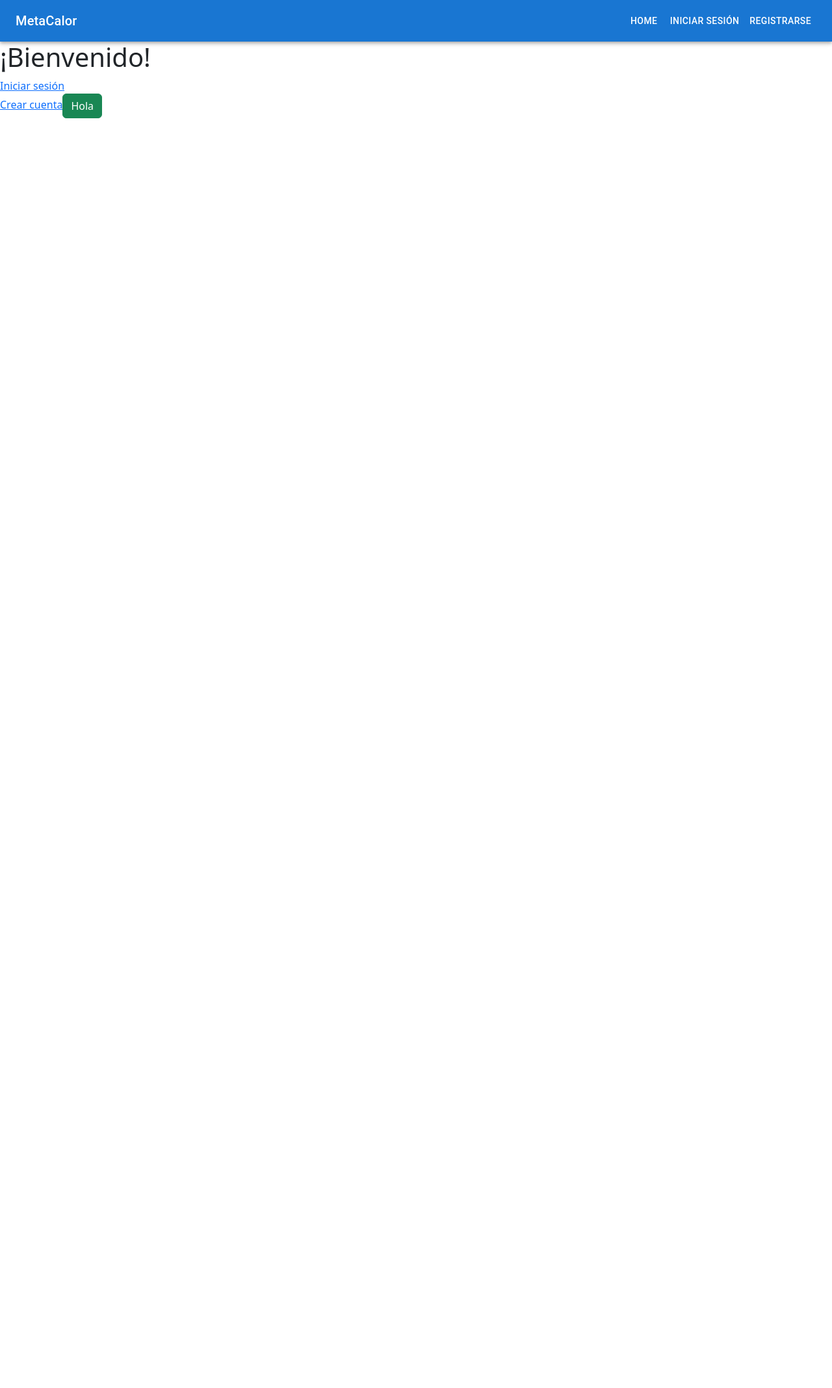
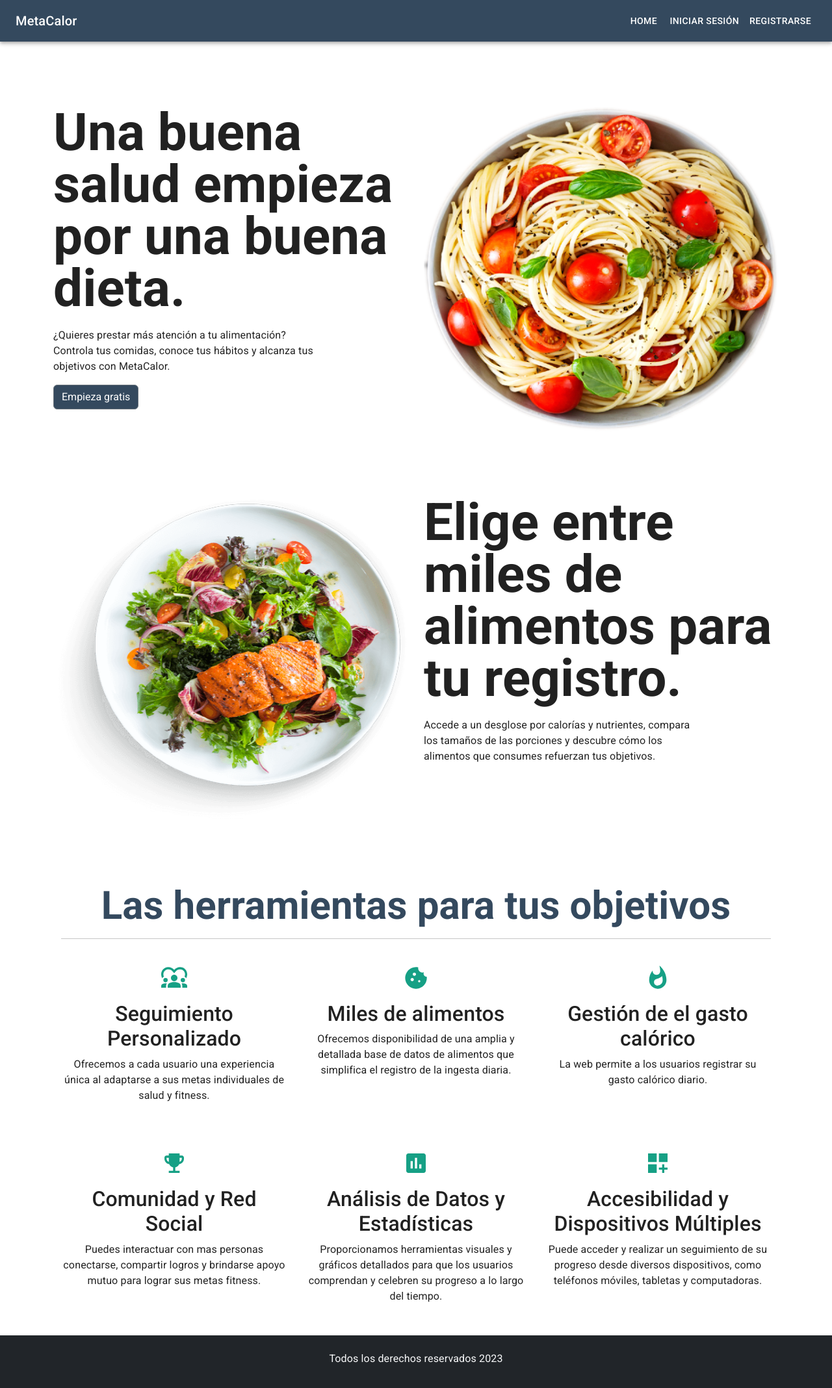
Before and after one commit to RaudelCasas1603/MetaCalor, a React (Create React App) app: page / in a window 1280 px wide. Shown: the top 2136 px of the page at 65% size. Before the commit the page ends 800 px from the top, so only its background shows below. Built offline with nearby package versions, Linux system fonts and the light colour scheme.

Commit message:
Homepage terminado

```diff
--- a/src/App.jsx
+++ b/src/App.jsx
@@ -1,11 +1,11 @@
 import React from 'react';
 import { BrowserRouter as Router, Routes, Route } from 'react-router-dom'; // Importa Routes en lugar de Switch
-import { Container } from "@mui/material";
 
 import Welcome from './Welcome';
 import Login from './Login';
 import SignUp from './SignUp';
 import Navbar from './components/Navbar';
+import Footer from './components/footer';
 
 const navArrayLinks = [
   { title: "Home", path: "/" },
@@ -18,28 +18,17 @@ function App() {
     <Router>
     <>
       <Navbar navArrayLinks={navArrayLinks} />
+
       <div>
         <Routes>
           <Route path="/" element={<Welcome />} />
           <Route path="/login" element={<Login />} />
           <Route path="/signup" element={<SignUp />} />
         </Routes>
+        <Footer/>
       </div>
     </>
   </Router>
-    // <>
-    // <Navbar navArrayLinks={navArrayLinks}/>
-    // <Router>
-    //   <div>
-
-    //     <Routes> {/* Utiliza el componente Routes */}
-    //       <Route path="/" element={<Welcome />} />
-    //       <Route path="/login" element={<Login />} />
-    //       <Route path="/signup" element={<SignUp />} />
-    //     </Routes>
-    //   </div>
-    // </Router>
-    // </>
   );
 }
 
--- a/src/Welcome.js
+++ b/src/Welcome.js
@@ -1,14 +1,83 @@
-
 import React from 'react'
+import imagen1 from './components/images/Plato1.png';
+import imagen2 from './components/images/Plato2.png';
+import Diversity1 from '@mui/icons-material/Diversity1';
+import Logro from '@mui/icons-material/EmojiEvents';
+import Grafica from '@mui/icons-material/Poll';
+import Calorias from '@mui/icons-material/Whatshot';
+import Galleta from '@mui/icons-material/Cookie';
+import Dispositivos from '@mui/icons-material/DashboardCustomize';
 
 export default function Welcome() {
   return (
-    <div>
-        <h1>¡Bienvenido!</h1>
-        <a href="/login">Iniciar sesión</a>
-        <br />
-        <a href="/signup">Crear cuenta</a>
-        <button class="btn btn-success">Hola</button>
+    <div className="container" style={{ marginTop: '100px'}}>
+      <div className="row">
+        <div className="col-md-6 mr-auto">
+          <h2 style={{ fontSize: '80px', lineHeight: '80px', marginBottom: '20px', fontWeight: '900' }}>
+            Una buena salud empieza por una buena dieta.</h2>
+          <div className="col-md-9">
+            <p>¿Quieres prestar más atención a tu alimentación? Controla tus comidas, conoce tus hábitos y alcanza tus objetivos con MetaCalor.</p>
+            <button className="btn btn-secondary" style={{ backgroundColor: "#34495E"}} onClick={() => window.location.href = "/Login"}>Empieza gratis</button>
+          </div>
+        </div>
+        <div className="col-md-6 mr-auto">
+        <img src={imagen1} alt="Imagen" width="100%" height="500px" />
+        </div>
+      </div>
+
+      <div className="row" style={{ marginTop: '100px'}}>
+      <div className="col-md-6 mr-auto">
+        <img src={imagen2} alt="Imagen" width="100%" height="500px" />
+        </div>
+        <div className="col-md-6 mr-auto">
+          <h2 style={{ fontSize: '80px', lineHeight: '80px', marginBottom: '20px', fontWeight: '900' }}>
+          Elige entre miles de alimentos para tu registro.</h2>
+          <div className="col-md-9">
+            <p>Accede a un desglose por calorías y nutrientes, compara los tamaños de las porciones y descubre cómo los alimentos que consumes refuerzan tus objetivos.</p>
+          </div>
+        </div>
+      </div>
+
+      <div className="container text-center" style={{ marginTop: '100px'}}>
+        <h2 style={{ fontSize: '60px', lineHeight: '60px', marginBottom: '20px', fontWeight: '900' }}>
+        <span style={{ color: '#34495E' }}>Las herramientas para tus objetivos</span>
+        </h2>
+        <hr />
+        <div className="row">
+          <div className="col-md-4 mt-4 mb-5">
+          <Diversity1  sx={{ color: '#16A085', fontSize: 40 }}/>
+            <h2 className='mt-3'>Seguimiento Personalizado</h2>
+            <div className='text'>Ofrecemos a cada usuario una experiencia única al adaptarse a sus metas individuales de salud y fitness.</div>
+          </div>
+          <div className="col-md-4 mt-4 mb-5">
+          <Galleta  sx={{ color: '#16A085', fontSize: 40 }}/>
+            <h2 className='mt-3'>Miles de alimentos</h2>
+            <div className='text'>Ofrecemos disponibilidad de una amplia y detallada base de datos de alimentos que simplifica el registro de la ingesta diaria.</div>
+          </div>
+          <div className="col-md-4 mt-4 mb-5">
+          <Calorias  sx={{ color: '#16A085', fontSize: 40 }}/>
+            <h2 className='mt-3'>Gestión de el gasto calórico</h2>
+            <div className='text'>La web permite a los usuarios registrar su gasto calórico diario.</div>
+          </div>
+          <div className="col-md-4 mt-4 mb-5">
+          <Logro  sx={{ color: '#16A085', fontSize: 40 }}/>
+            <h2 className='mt-3'>Comunidad y Red Social</h2>
+            <div className='text'>Puedes interactuar con mas personas conectarse, compartir logros y brindarse apoyo mutuo para lograr sus metas fitness.</div>
+          </div>
+          <div className="col-md-4 mt-4 mb-5">
+          <Grafica  sx={{ color: '#16A085', fontSize: 40 }}/>
+            <h2 className='mt-3'>Análisis de Datos y Estadísticas</h2>
+            <div className='text'>Proporcionamos herramientas visuales y gráficos detallados para que los usuarios comprendan y celebren su progreso a lo largo del tiempo.</div>
+          </div>
+          <div className="col-md-4 mt-4 mb-5">
+          <Dispositivos  sx={{ color: '#16A085', fontSize: 40 }}/>
+            <h2 className='mt-3'>Accesibilidad y Dispositivos Múltiples</h2>
+            <div className='text'>Puede acceder y realizar un seguimiento de su progreso desde diversos dispositivos, como teléfonos móviles, tabletas y computadoras.</div>
+          </div>
+        </div>
+      </div>
+
+
     </div>
-  )
+  );
 }
--- a/src/components/Navbar.jsx
+++ b/src/components/Navbar.jsx
@@ -19,7 +19,7 @@ import {
 
     return (
       <>
-        <AppBar position="static">
+        <AppBar position="static" sx={{ backgroundColor: '#34495E'}}>
           <Toolbar>
             <IconButton
               color="inherit"
--- /dev/null
+++ b/src/components/footer.jsx
@@ -0,0 +1,14 @@
+import React from 'react';
+
+function Footer() {
+  return (
+    <footer className="bg-dark text-light py-4">
+      <div className="container">
+        {/* Contenido del footer */}
+        <p className='text-center'>Todos los derechos reservados 2023</p>
+      </div>
+    </footer>
+  );
+}
+
+export default Footer;
--- a/src/index.js
+++ b/src/index.js
@@ -5,10 +5,17 @@ import App from './App';
 import reportWebVitals from './reportWebVitals';
 import 'bootstrap/dist/css/bootstrap.css';
 
+import "@fontsource/roboto/300.css";
+import "@fontsource/roboto/400.css";
+import "@fontsource/roboto/500.css";
+import "@fontsource/roboto/700.css";
+import { CssBaseline } from '@mui/material';
+
 
 const root = ReactDOM.createRoot(document.getElementById('root'));
 root.render(
   <React.StrictMode>
+    <CssBaseline/>
     <App />
   </React.StrictMode>
 );
```
Also changed, not shown: src/components/images/Plato1.png (added), src/components/images/Plato2.png (added).
